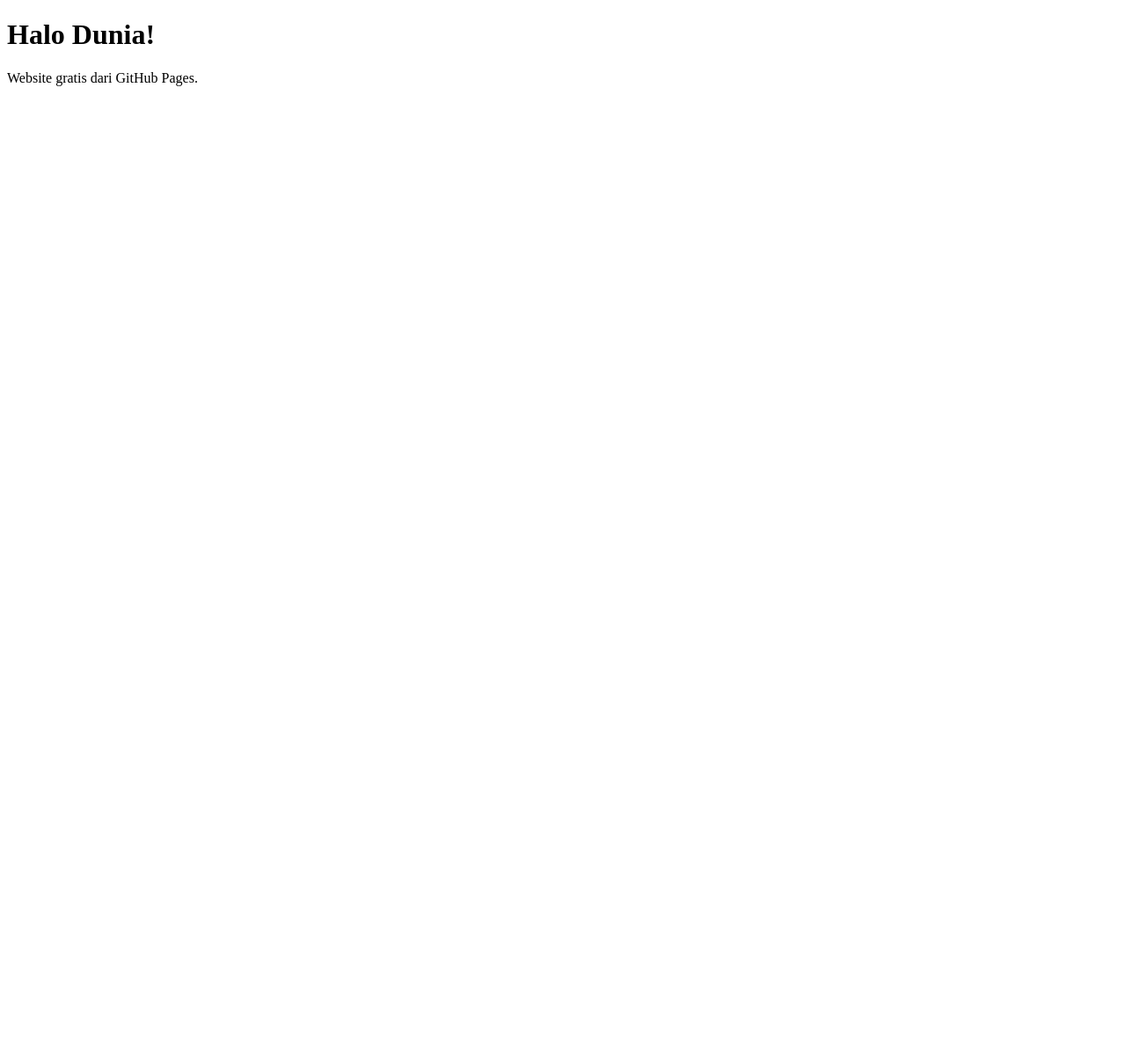
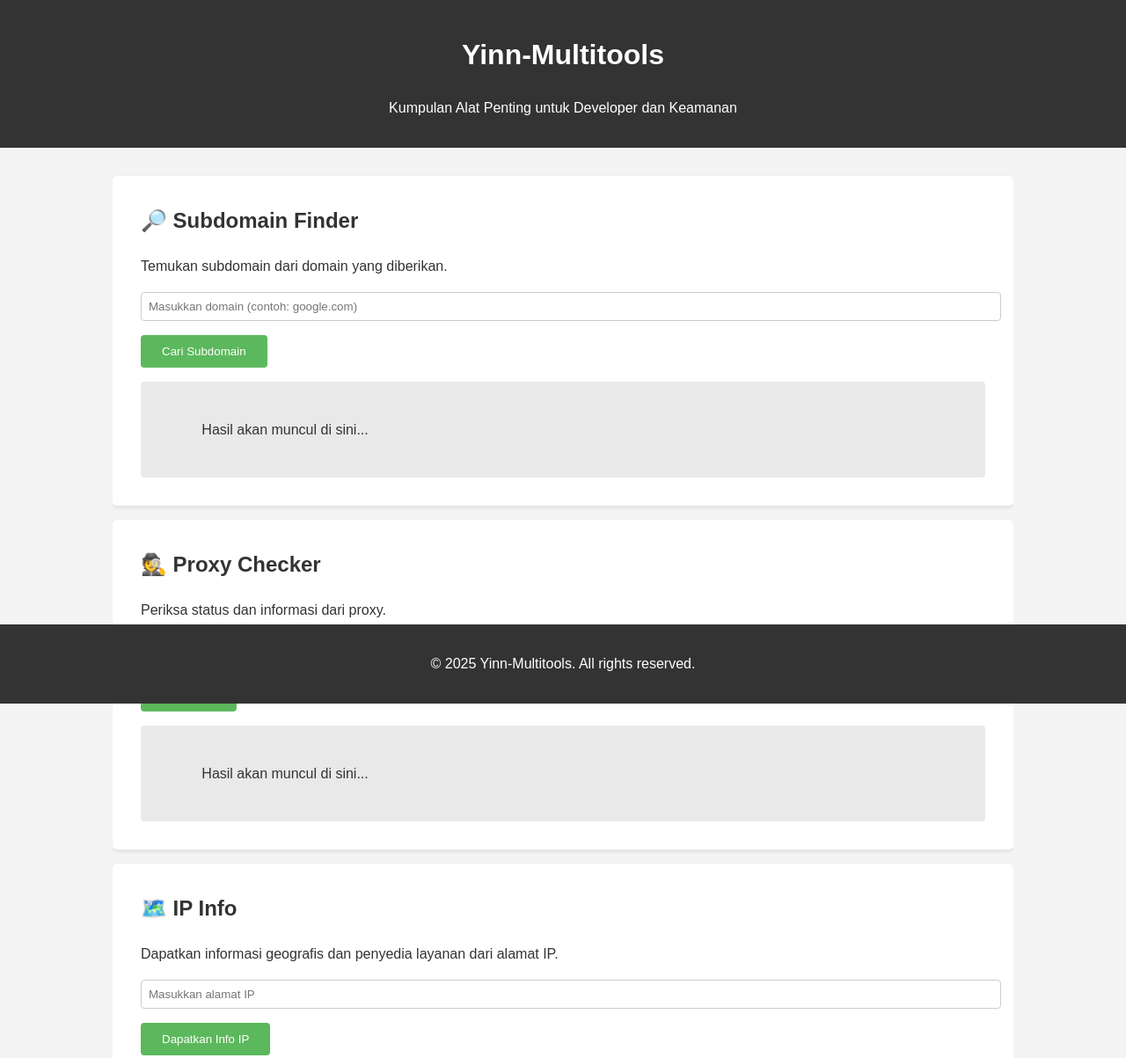
Before and after one commit to YINNSTORE/YINNSTORE.github.io, a plain HTML site: page index.html in a window 1280 px wide. Shown: the top 1203 px of the page at 88% size. Before the commit the page ends 800 px from the top, so only its background shows below. Drawn offline with Linux system fonts and the light colour scheme.

Commit message:
Update index.html

```diff
--- a/index.html
+++ b/index.html
@@ -1,5 +1,174 @@
 <!DOCTYPE html>
-<html>
-<head><title>Website Pertama</title></head>
-<body><h1>Halo Dunia!</h1><p>Website gratis dari GitHub Pages.</p></body>
+<html lang="id">
+<head>
+    <meta charset="UTF-8">
+    <meta name="viewport" content="width=device-width, initial-scale=1.0">
+    <title>Yinn-Multitools</title>
+    <style>
+        body {
+            font-family: Arial, sans-serif;
+            background-color: #f4f4f4;
+            color: #333;
+            margin: 0;
+            padding: 0;
+            line-height: 1.6;
+        }
+        .header {
+            background: #333;
+            color: #fff;
+            padding: 1rem 0;
+            text-align: center;
+        }
+        .container {
+            width: 80%;
+            margin: auto;
+            overflow: hidden;
+            padding: 2rem 0;
+        }
+        .tool-card {
+            background: #fff;
+            padding: 2rem;
+            margin-bottom: 1rem;
+            border-radius: 5px;
+            box-shadow: 0 2px 5px rgba(0,0,0,0.1);
+        }
+        .tool-card h2 {
+            margin-top: 0;
+        }
+        .form-group {
+            margin-bottom: 1rem;
+        }
+        .form-group input[type="text"] {
+            width: 100%;
+            padding: 0.5rem;
+            border: 1px solid #ccc;
+            border-radius: 4px;
+        }
+        .form-group button {
+            background: #5cb85c;
+            color: #fff;
+            border: none;
+            padding: 0.7rem 1.5rem;
+            border-radius: 4px;
+            cursor: pointer;
+        }
+        .result-box {
+            background: #e9e9e9;
+            padding: 1rem;
+            border-radius: 4px;
+            margin-top: 1rem;
+            white-space: pre-wrap;
+            word-wrap: break-word;
+        }
+        .footer {
+            background: #333;
+            color: #fff;
+            text-align: center;
+            padding: 1rem 0;
+            position: fixed;
+            bottom: 0;
+            width: 100%;
+        }
+    </style>
+</head>
+<body>
+
+<div class="header">
+    <h1>Yinn-Multitools</h1>
+    <p>Kumpulan Alat Penting untuk Developer dan Keamanan</p>
+</div>
+
+<div class="container">
+
+    <div class="tool-card">
+        <h2>🔎 Subdomain Finder</h2>
+        <p>Temukan subdomain dari domain yang diberikan.</p>
+        <div class="form-group">
+            <input type="text" id="subdomain-input" placeholder="Masukkan domain (contoh: google.com)">
+        </div>
+        <div class="form-group">
+            <button onclick="findSubdomains()">Cari Subdomain</button>
+        </div>
+        <div class="result-box" id="subdomain-result">
+            Hasil akan muncul di sini...
+        </div>
+    </div>
+
+    <div class="tool-card">
+        <h2>🕵️ Proxy Checker</h2>
+        <p>Periksa status dan informasi dari proxy.</p>
+        <div class="form-group">
+            <input type="text" id="proxy-input" placeholder="Masukkan IP proxy:port">
+        </div>
+        <div class="form-group">
+            <button onclick="checkProxy()">Cek Proxy</button>
+        </div>
+        <div class="result-box" id="proxy-result">
+            Hasil akan muncul di sini...
+        </div>
+    </div>
+
+    <div class="tool-card">
+        <h2>🗺️ IP Info</h2>
+        <p>Dapatkan informasi geografis dan penyedia layanan dari alamat IP.</p>
+        <div class="form-group">
+            <input type="text" id="ipinfo-input" placeholder="Masukkan alamat IP">
+        </div>
+        <div class="form-group">
+            <button onclick="getIpInfo()">Dapatkan Info IP</button>
+        </div>
+        <div class="result-box" id="ipinfo-result">
+            Hasil akan muncul di sini...
+        </div>
+    </div>
+
+</div>
+
+<div class="footer">
+    <p>&copy; 2025 Yinn-Multitools. All rights reserved.</p>
+</div>
+
+<script>
+    // Ini adalah tempat untuk kode JavaScript yang akan memanggil API atau fungsi backend
+    // untuk menjalankan fitur-fitur di atas. Fungsi-fungsi ini saat ini hanya
+    // contoh dan tidak akan berfungsi tanpa implementasi backend.
+
+    function findSubdomains() {
+        const domain = document.getElementById('subdomain-input').value;
+        const resultBox = document.getElementById('subdomain-result');
+        if (domain) {
+            resultBox.innerHTML = `Mencari subdomain untuk ${domain}...`;
+            // Di sini akan ada kode untuk memanggil API backend
+            // contoh: fetch(`/api/subdomain-finder?domain=${domain}`)
+            // .then(response => response.json())
+            // .then(data => { resultBox.innerHTML = JSON.stringify(data, null, 2); });
+        } else {
+            resultBox.innerHTML = 'Silakan masukkan domain.';
+        }
+    }
+
+    function checkProxy() {
+        const proxy = document.getElementById('proxy-input').value;
+        const resultBox = document.getElementById('proxy-result');
+        if (proxy) {
+            resultBox.innerHTML = `Memeriksa proxy ${proxy}...`;
+            // Di sini akan ada kode untuk memanggil API backend
+        } else {
+            resultBox.innerHTML = 'Silakan masukkan proxy IP.';
+        }
+    }
+
+    function getIpInfo() {
+        const ip = document.getElementById('ipinfo-input').value;
+        const resultBox = document.getElementById('ipinfo-result');
+        if (ip) {
+            resultBox.innerHTML = `Mendapatkan info untuk IP ${ip}...`;
+            // Di sini akan ada kode untuk memanggil API backend
+        } else {
+            resultBox.innerHTML = 'Silakan masukkan alamat IP.';
+        }
+    }
+</script>
+
+</body>
 </html>
```
